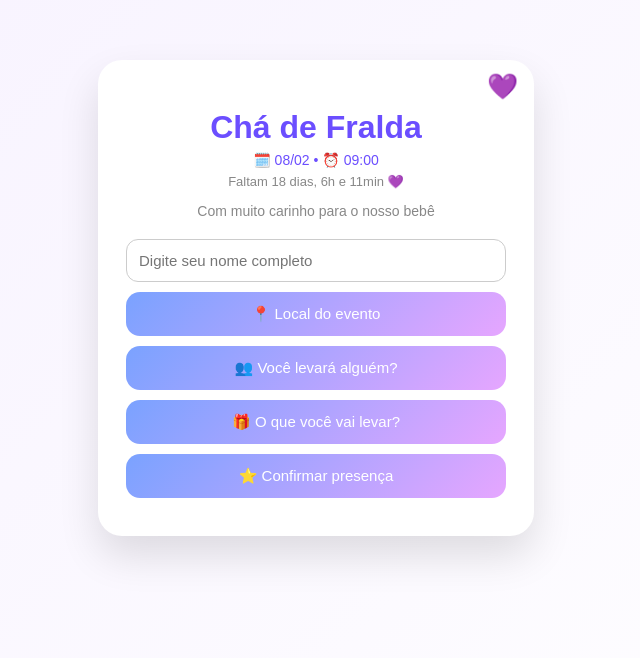
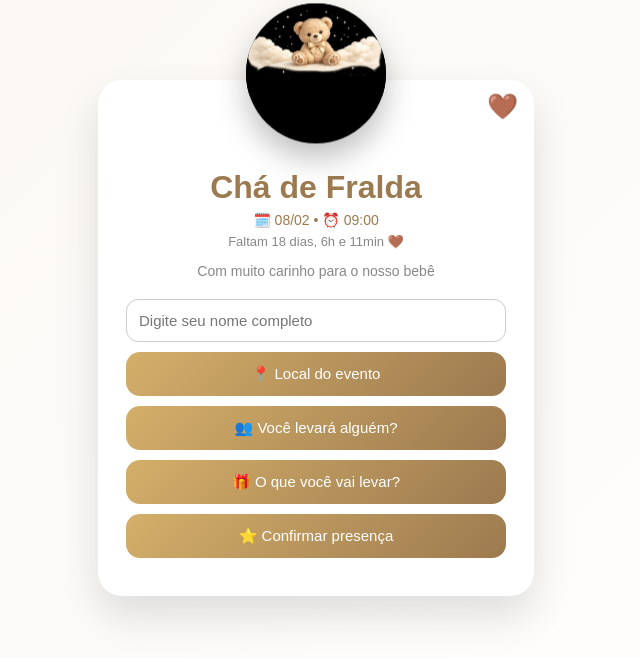
Before and after one commit to LetyciaaaRibeiro/Cha-de-Fralda, a plain HTML site: page index.html in a window 1280 px wide. Shown: the whole page, without its empty margins (324-964 px from the left). Drawn offline with nearby package versions, Linux system fonts and the light colour scheme.

Commit message:
Add files via upload

```diff
--- a/index.html
+++ b/index.html
@@ -9,7 +9,7 @@
 body{
   margin:0;
   font-family:Arial,sans-serif;
-  background:linear-gradient(135deg,#f7f2ff,#ffffff);
+  background:linear-gradient(135deg,#FAF7F3,#FFFFFF);
   min-height:100vh;
   overflow-x:hidden;
 }
@@ -18,7 +18,7 @@ body{
 .cloud{
   position:fixed;
   font-size:80px;
-  opacity:.15;
+  opacity:.12;
   top:10%;
   left:-200px;
   animation:cloudMove 60s linear infinite;
@@ -41,7 +41,7 @@ body{
   background:#fff;
   width:90%;
   max-width:380px;
-  margin:60px auto;
+  margin:80px auto 60px;
   border-radius:24px;
   padding:28px;
   box-shadow:0 20px 40px rgba(0,0,0,.12);
@@ -50,6 +50,27 @@ body{
 @keyframes fade{
   from{opacity:0;transform:translateY(15px);}
   to{opacity:1;transform:none;}
+}
+
+/* URSINHO TOPO */
+.bear{
+  width:140px;
+  height:140px;
+  margin:-100px auto 10px;
+  background:#000;
+  border-radius:50%;
+  overflow:hidden;
+  box-shadow:0 15px 30px rgba(0,0,0,.25);
+  animation:bearFloat 3s ease-in-out infinite;
+}
+
+  .bear img{
+    width:100%;
+    height:100%
+    object-fit:cover;
+}
+@keyframes bearFloat{
+  50%{transform:translateY(-6px);}
 }
 
 .heart{
@@ -63,11 +84,11 @@ body{
   50%{transform:scale(1.15);}
 }
 
-h1{text-align:center;color:#6b4eff;margin-bottom:6px;}
+h1{text-align:center;color:#9C7A4F;margin-bottom:6px;}
 .date{
   text-align:center;
   font-size:14px;
-  color:#6b4eff;
+  color:#9C7A4F;
   margin-bottom:6px;
 }
 .countdown{
@@ -93,16 +114,39 @@ input{
   font-size:15px;
 }
 
+/* BOTÕES COM MICRO ANIMAÇÃO */
 .btn{
   width:100%;
   padding:13px;
   border-radius:14px;
   border:none;
-  background:linear-gradient(135deg,#7aa2ff,#e6a6ff);
+  background:linear-gradient(135deg,#D4AF6A,#9C7A4F);
   color:#fff;
   font-size:15px;
   cursor:pointer;
   margin-bottom:10px;
+  position:relative;
+  overflow:hidden;
+}
+
+.btn::after{
+  content:"";
+  position:absolute;
+  top:0;
+  left:-100%;
+  width:100%;
+  height:100%;
+  background:linear-gradient(120deg,transparent,rgba(255,255,255,.4),transparent);
+}
+
+.btn:hover::after,
+.btn:active::after{
+  animation:shine .8s ease;
+}
+
+@keyframes shine{
+  from{left:-100%;}
+  to{left:100%;}
 }
 
 /* MODAIS */
@@ -143,15 +187,15 @@ input{
 }
 
 .option{
-  background:#f1f1f1;
+  background:#F3EADB;
   padding:12px;
   border-radius:10px;
   margin:8px 0;
   cursor:pointer;
 }
 .option.selected{
-  background:#e8e2ff;
-  border:2px solid #6b4eff;
+  background:#EAD8B6;
+  border:2px solid #C2A27A;
 }
 
 .map{
@@ -170,7 +214,11 @@ input{
 <div class="cloud second">☁️</div>
 
 <div class="card">
-  <div class="heart">💜</div>
+  <div class="bear">
+    <img src="ursinho.png" alt="Ursinho Chá de Fralda">
+  </div>
+  <div class="heart">🤎</div>
+
   <h1>Chá de Fralda</h1>
   <div class="date">🗓️ 08/02 • ⏰ 09:00</div>
   <div class="countdown" id="countdown"></div>
@@ -191,8 +239,7 @@ input{
     <h3>📍 Local do evento</h3>
     <div class="map">
       <iframe width="100%" height="150" style="border:0"
-        src="https://www.google.com/maps?q=Rua%20Am%C3%A9rico%20Evaristo%20100%20Diadema&output=embed">
-      </iframe>
+        src="https://www.google.com/maps?q=Rua%20Am%C3%A9rico%20Evaristo%20100%20Diadema&output=embed"></iframe>
     </div>
     <p>Rua Américo Evaristo, 100 - Diadema</p>
     <a class="btn" target="_blank"
@@ -210,8 +257,8 @@ input{
 
     <p style="margin-top:14px;font-size:14px;">
       <strong>Um carinho extra além das fraldas</strong><br>
-      Pode ser uma roupinha, lenço umedecido, algum item pra banho ou outra coisinha que vier do coração.<br>
-      💜 <em>Mas lembre-se: a sua presença é o nosso maior presente!</em>
+      Pode ser uma roupinha, lenço umedecido, item de banho ou algo especial 🤎<br>
+      <em>Sua presença é o nosso maior presente.</em>
     </p>
   </div>
 </div>
@@ -244,7 +291,6 @@ input{
 <script src="https://cdn.jsdelivr.net/npm/canvas-confetti@1.6.0/dist/confetti.browser.min.js"></script>
 
 <script>
-/* 🔴 COLE A URL DO SEU GOOGLE APPS SCRIPT AQUI */
 const SCRIPT_URL = "https://script.google.com/macros/s/AKfycby-X8nytInmrH9Qyr3WJpWZfAIyD685KAhOwPkvhzVFyGNr7uBUEJ9XLw5WNmf2ajeeCg/exec";
 
 let fralda="", acompanhantes=[];
@@ -284,7 +330,7 @@ function confirmar(){
   resumo.innerHTML=`
     <p><b>Nome:</b> ${nome}</p>
     <p><b>Fralda:</b> ${fralda}</p>
-    <p style="color:#6b4eff;">💜 Estamos ansiosos para sua presença!</p>`;
+    <p style="color:#9C7A4F;">🧸 Estamos ansiosos pela sua presença!</p>`;
   abrir('resumoModal');
 }
 
@@ -295,14 +341,8 @@ function finalizar(){
     acompanhantes:acompanhantes.join(" | "),
     data:new Date().toLocaleString()
   };
-
-  fetch(SCRIPT_URL,{
-    method:"POST",
-    body:JSON.stringify(dados)
-  });
-
+  fetch(SCRIPT_URL,{method:"POST",body:JSON.stringify(dados)});
   confetti();
-  if(navigator.vibrate)navigator.vibrate(120);
   fechar('resumoModal');
 }
 
@@ -313,7 +353,7 @@ setInterval(()=>{
     const dias=Math.floor(d/86400000);
     const hrs=Math.floor(d/3600000)%24;
     const min=Math.floor(d/60000)%60;
-    countdown.innerText=`Faltam ${dias} dias, ${hrs}h e ${min}min 💜`;
+    countdown.innerText=`Faltam ${dias} dias, ${hrs}h e ${min}min 🤎`;
   }
 },1000);
 </script>
```
